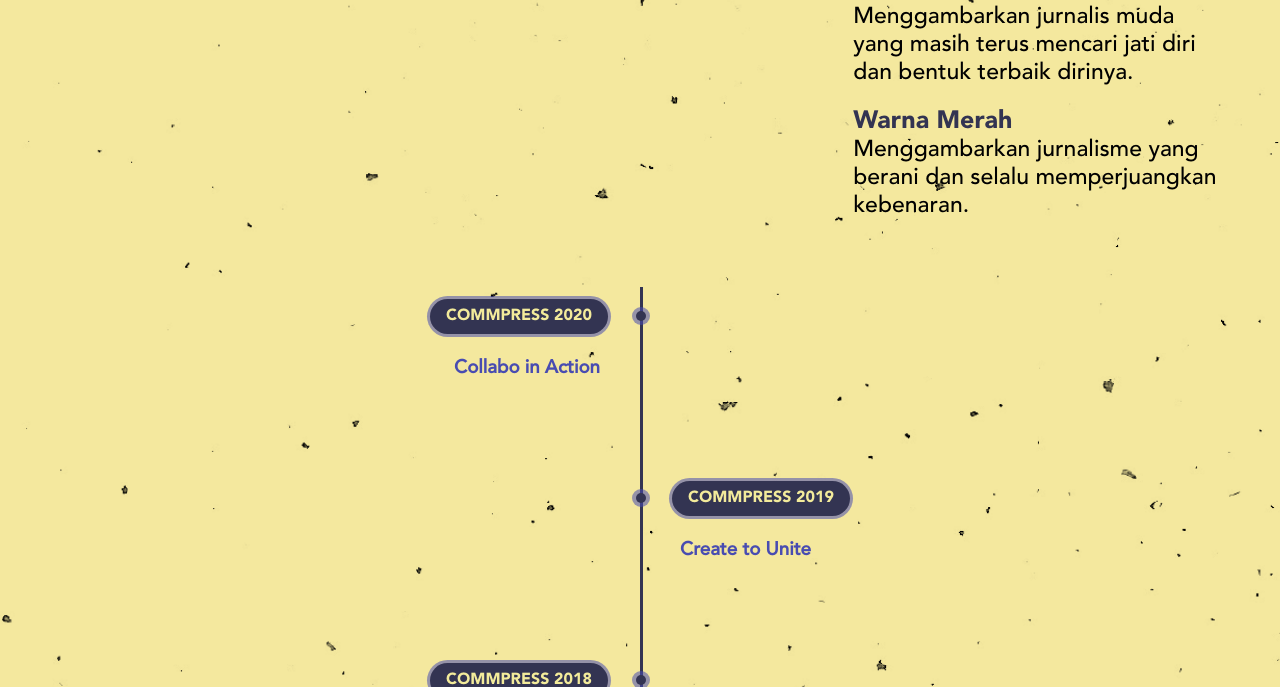
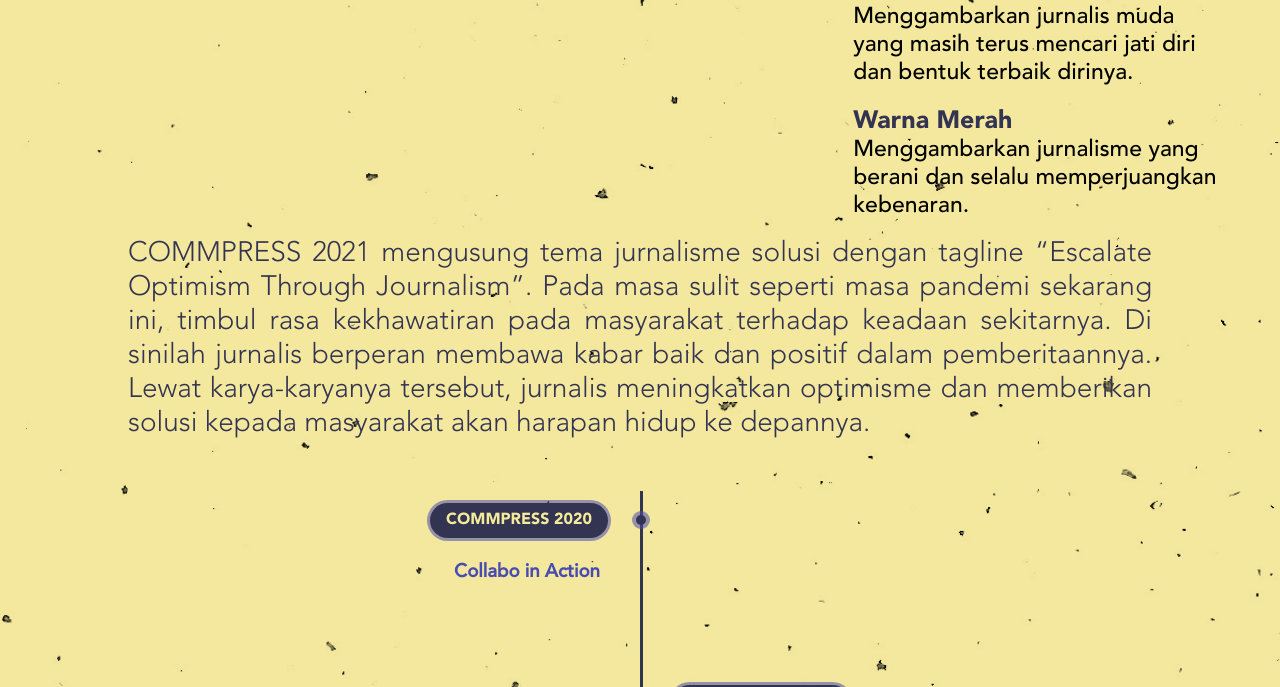
Before and after one commit to DwynnTama/CompressUMN, a CodeIgniter app: page /CompressUMN/Aboutus in a window 1280 px wide. Shown: the part 1495-2182 px from the top of the page. Run offline with CodeIgniter, Linux system fonts and the light colour scheme.

Commit message:
tambahan about us

```diff
--- a/application/views/aboutus.php
+++ b/application/views/aboutus.php
@@ -89,6 +89,17 @@
                     </li>
                 </ul>
             </div>
+
+        <div class="about-now">
+            <div class="about-now-text">
+                COMMPRESS 2021 mengusung tema jurnalisme solusi dengan tagline “Escalate Optimism Through Journalism”.
+                Pada masa sulit seperti masa pandemi sekarang ini, timbul rasa kekhawatiran pada masyarakat terhadap keadaan sekitarnya.
+                Di sinilah jurnalis berperan membawa kabar baik dan positif dalam pemberitaannya. Lewat karya-karyanya tersebut,
+                jurnalis meningkatkan optimisme dan memberikan solusi kepada masyarakat akan harapan hidup ke depannya.
+            </div>
+        </div>
+
+
         <div class="timeline">
             <ul>
                 <li>
--- a/application/views/oprec.php
+++ b/application/views/oprec.php
@@ -5,7 +5,7 @@
     <h5>Cek namamu di sini!</h5>
     <form method="POST" action="<?= base_url('Oprec/Result') ?>" class="commpress-form" id="form-oprec">
         <div>
-            <input maxlength="5" name="nama" type="text" placeholder="Masukkan 5-Digits NIM Kamu" id="inp-nim" oninput="return numcheck()">
+            <input maxlength="5" name="nama" type="text" placeholder="Masukkan 5 Digit NIM Kamu" id="inp-nim" oninput="return numcheck()">
         </div>
         <button type="submit" value="submit" class="commpress-btn">SUBMIT</button>
     </form>
--- a/assets/css/about.css
+++ b/assets/css/about.css
@@ -102,6 +102,21 @@
     padding: 0;
     margin-right: 50px;
     font-size: 23px;
+}
+
+.about-now{
+    display: flex;
+    justify-content: center;
+    align-items: center;
+    flex-direction: column;
+    width: 100%;
+}
+
+.about-now-text{
+    width: 80%;
+    font-size: 28px;
+    text-align: justify;
+    color: #333452;
 }
 
 .timeline{
```
